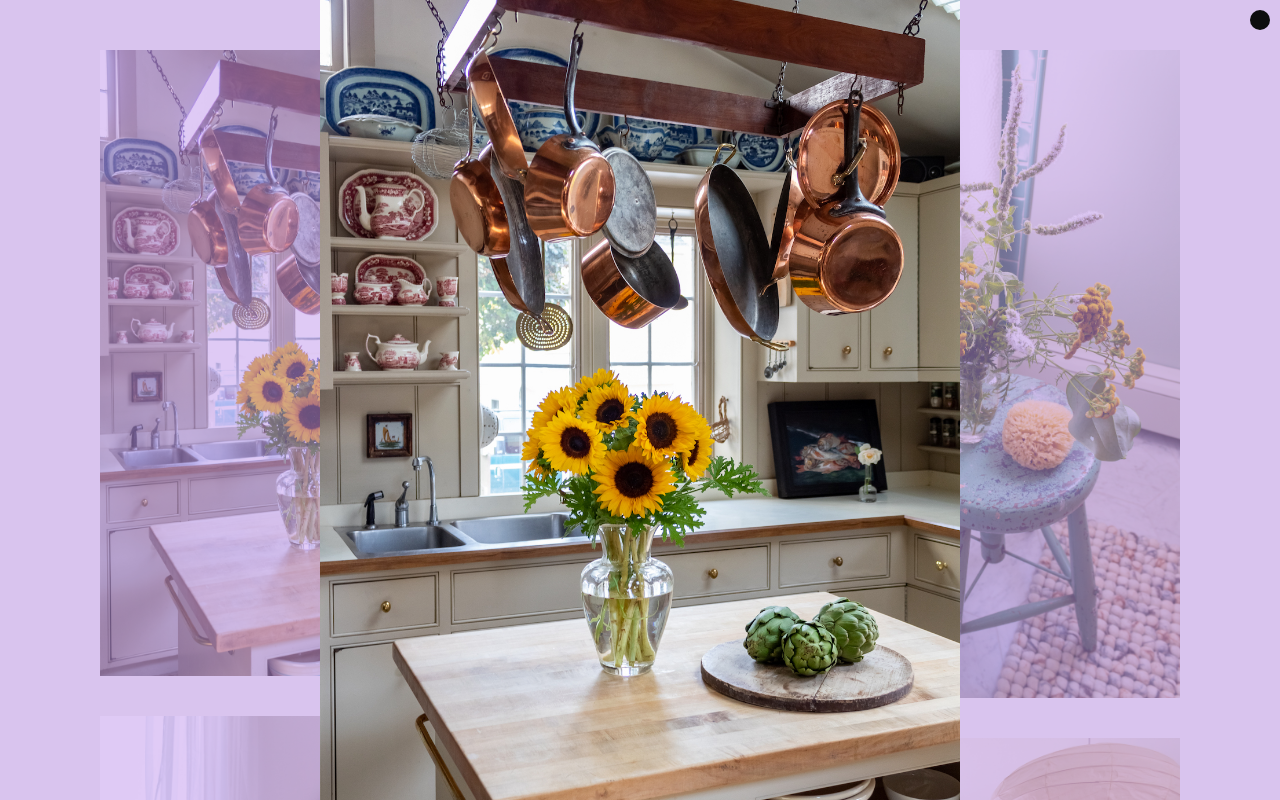
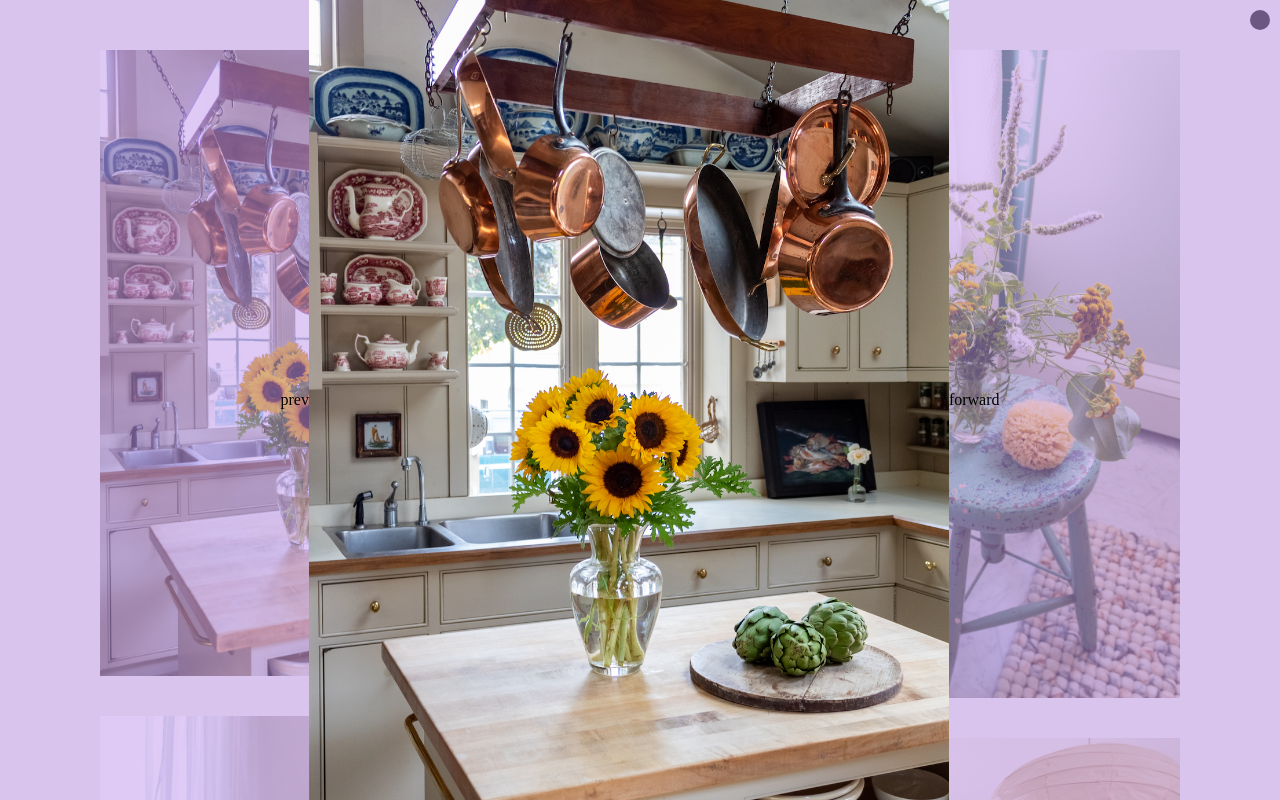
Before and after one commit to izzy1090/edie-templeton-design, a React (Create React App) app: page / in a window 1280 px wide. Both pictures are taken after a click on the picture 316 px from the left and 362 px from the top of the page. Shown: the top 800 px of the page. Built offline with nearby package versions, Linux system fonts and the light colour scheme.

Commit message:
Added forward and backward arrows to the lightbox
Also cleaned up some additional bugs when lightbox is active.

```diff
--- a/src/components/images.js
+++ b/src/components/images.js
@@ -18,9 +18,45 @@ function Images ( {images} ) {
         setIsGalleryOpen(false)
     }
 
+    const handlePrevGalleryImage = (event) => {
+        // stopPropagation stops the event listener from bubbling and prevents the arrow
+        event.stopPropagation();
+        for (let i = 0; i < images.length; i++){
+            // handles selecting the image that's directly behind the current image
+            if (images[i].key === imageToShow.key & imageToShow.key !== images[0].key){
+                setImageToShow(images[i-1])
+            // handles the situation if the current image selected is the first in the gallery
+            } else if (imageToShow.key === 0){
+                setImageToShow(images[images.length - 1])
+            }
+        }
+    }
+
+    const handleNextGalleryImage = (event) => {
+        event.stopPropagation();
+        for (let i = 0; i < images.length; i++){
+            if (images[i].key === imageToShow.key & imageToShow.key !== images[images.length-1].key){
+                setImageToShow(images[i+1])
+            } else if (imageToShow.key === images[images.length - 1].key){
+                setImageToShow(images[0])
+            }
+        }
+    }
+
+    // In here to prevent the user from clicking out of the gallery by clicking on the iamge itself
+    const enlargeImage = (event) => {
+        event.stopPropagation()
+    }
+
     const renderedGallery = <>
-        <div className={!isNavOpen ? 'lightBox' : 'hideLightBox'} onClick={handleCloseGallery}>
-            <img src={imageToShow.value} alt={imageToShow.alt}/>
+        <div className={'lightBox'} onClick={handleCloseGallery}>
+            <div onClick={handlePrevGalleryImage}>
+                prev
+            </div>
+            <img src={imageToShow.value} alt={imageToShow.alt} onClick={enlargeImage}/>
+            <div onClick={handleNextGalleryImage}>
+                forward
+            </div>
         </div>
     </>
 
--- a/src/styles/images.css
+++ b/src/styles/images.css
@@ -44,7 +44,7 @@
     display: flex;
     align-items: center;
     justify-content: center;
-    z-index: 1;
+    z-index: 1000;
 }
 
 .lightBox img {
```
